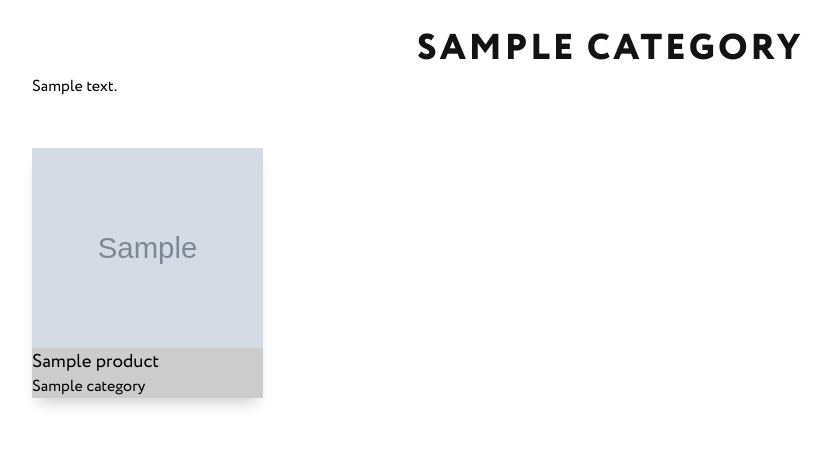
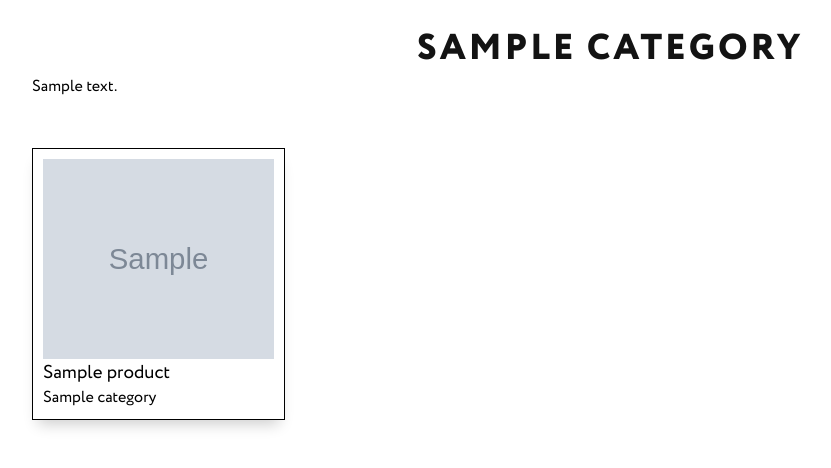
Before and after one commit to manInit/products-back, a PHP site: template templates/productsList.php in a window 1280 px wide. Shown: the top 468 px of the page, without its empty margins (30-861 px from the left). Run offline with PHP 8.4, Linux system fonts and the light colour scheme; the template is opened without the code that fills it: most values are stand-ins (such as "Sample title", 1, 10 or a date in 2020); grey boxes marked "Sample" are stand-in pictures; some libraries are stand-ins or nearby versions.

Commit message:
багфикс дубликатов товаров

```diff
--- a/database/CategoriesList.php
+++ b/database/CategoriesList.php
@@ -13,13 +13,15 @@ class CategoriesList
 
     public function getCategories()
     {
-        return $this->db->queryRows('
+        return $this->db->queryRows("
             WITH common AS (SELECT * FROM field_categories fc UNION ALL SELECT * FROM field_main_categories)
             SELECT c.id, c.label, COUNT(common.pid) AS product_count from common
             RIGHT JOIN categories c ON common.cid = c.id
+            INNER JOIN products p ON p.id = common.pid
+            WHERE p.status = 'ENABLE'
             GROUP BY c.id
             HAVING product_count > 0
-            ORDER BY product_count DESC'
+            ORDER BY product_count DESC"
         );
     }
 }
--- a/public/css/index.css
+++ b/public/css/index.css
@@ -438,11 +438,15 @@ h2 {
 /* product card */
 
 .card-product {
+  display: flex;
+  flex-direction: column;
+  justify-content: space-between;
   width: 20%;
   position: relative;
   margin-top: 20px;
   margin-right: 20px;
-  background: #ccc;
+  padding: 10px;
+  border: 1px solid black;
   box-shadow: 0px 10px 14px -6px rgba(0, 0, 0, 0.2);
   transition: transform 0.2s;
 }
```
Also changed, not shown: database/ProductsPage.php (+4 -4 lines).
